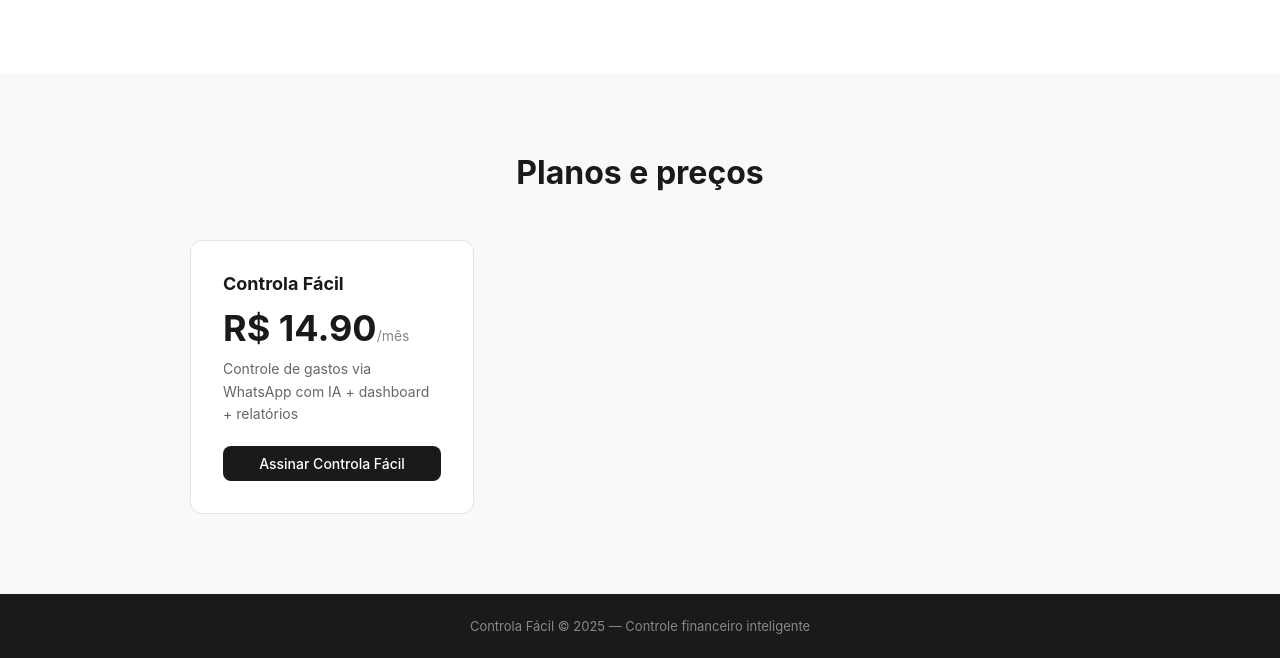
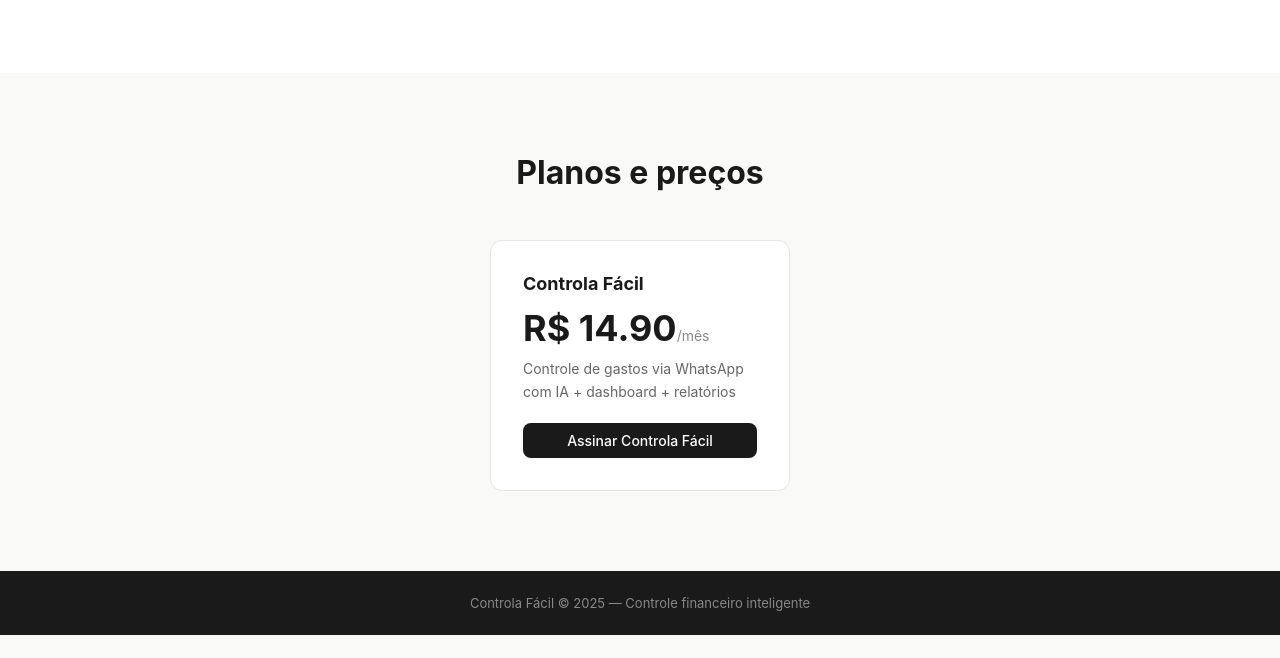
Before and after one commit to eduardolorenzi5-dotcom/Saas, a Flask app: page / in a window 1280 px wide. Shown: the part 803-1461 px from the top of the page. After the commit the page ends 1438 px from the top, so only its background shows below. Run offline with Flask 3, Linux system fonts and the light colour scheme; data comes from the database, SQL or seed files in the repository; some libraries are stand-ins or nearby versions.

Commit message:
centraliza card de plano unico na pagina de precos

```diff
--- a/static/css/site.css
+++ b/static/css/site.css
@@ -37,8 +37,8 @@ a { text-decoration: none; color: inherit; }
 
 /* Planos */
 .planos { background: #f9f9f7; }
-.planos-grid { display: grid; grid-template-columns: repeat(3, 1fr); gap: 24px; max-width: 900px; margin: 0 auto; }
-.plano-card { background: #fff; border: 1px solid #e5e5e3; border-radius: 12px; padding: 32px; position: relative; }
+.planos-grid { display: flex; flex-wrap: wrap; justify-content: center; gap: 24px; max-width: 900px; margin: 0 auto; }
+.plano-card { background: #fff; border: 1px solid #e5e5e3; border-radius: 12px; padding: 32px; position: relative; width: 300px; max-width: 100%; }
 .plano-card.destaque { border-color: #1a1a1a; border-width: 2px; }
 .badge-popular { position: absolute; top: -12px; left: 50%; transform: translateX(-50%); background: #1a1a1a; color: #fff; font-size: 11px; font-weight: 600; padding: 4px 12px; border-radius: 100px; white-space: nowrap; }
 .plano-card h3 { font-size: 18px; font-weight: 700; margin-bottom: 12px; }
```
